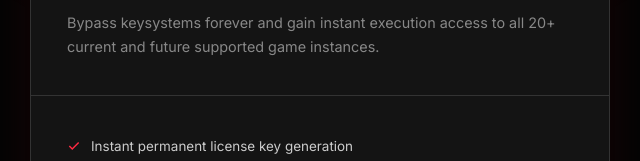
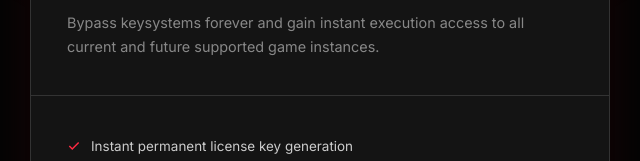
Before and after one commit to DuxiiT/Core, a plain HTML site: page Website/usd.html in a window 1280 px wide. Shown: the part 308-469 px from the top of the page, 320-960 px from the left. Drawn offline with Linux system fonts and the light colour scheme.

Commit message:
Update usd.html

```diff
--- a/Website/usd.html
+++ b/Website/usd.html
@@ -214,7 +214,7 @@
       <header class="panel-head">
         <span class="kicker">CORE // PREMIUM ENTITLEMENT</span>
         <h1>UNLOCK PERMANENT ACCESS.</h1>
-        <p class="intro">Bypass keysystems forever and gain instant execution access to all 20+ current and future supported game instances.</p>
+        <p class="intro">Bypass keysystems forever and gain instant execution access to all current and future supported game instances.</p>
       </header>
       <div class="option">
         <ul class="perks-list">
```
